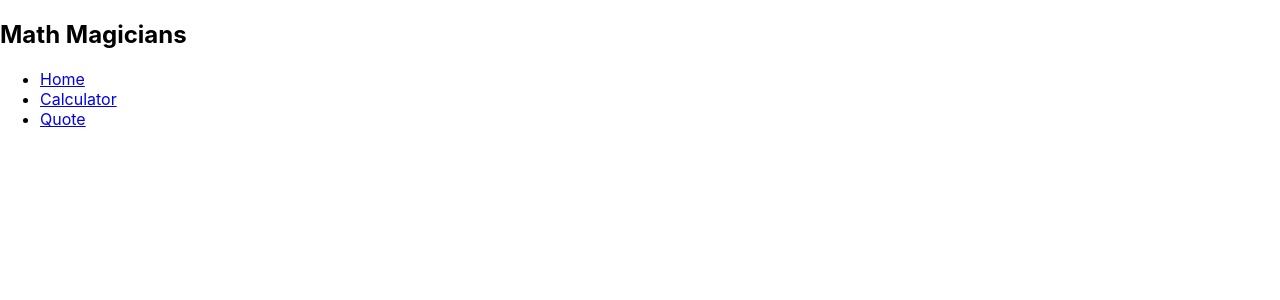
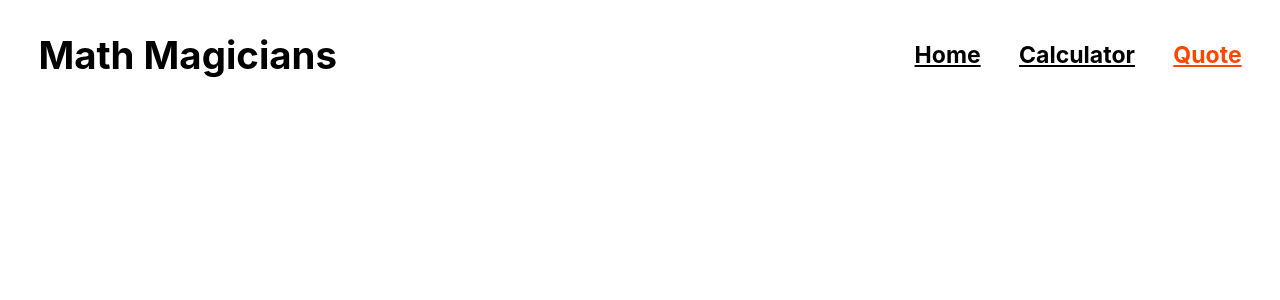
Before and after one commit to SlowKingV/math-magicians, a React (Create React App) app: page /quote in a window 1280 px wide. Shown: the top 300 px of the page. Built offline with nearby package versions, Linux system fonts and the light colour scheme; no server answers.

Commit message:
Add styles for Navigation bar

```diff
--- a/src/App.js
+++ b/src/App.js
@@ -5,11 +5,13 @@ import Calculator from './pages/Calculator';
 import Quote from './pages/Quote';
 
 const App = () => (
-  <Routes>
-    <Route path="/" element={<Home />} />
-    <Route path="calculator" element={<Calculator />} />
-    <Route path="quote" element={<Quote />} />
-  </Routes>
+  <div className="app">
+    <Routes>
+      <Route path="/" element={<Home />} />
+      <Route path="calculator" element={<Calculator />} />
+      <Route path="quote" element={<Quote />} />
+    </Routes>
+  </div>
 );
 
 export default App;
--- a/src/components/Navigation.js
+++ b/src/components/Navigation.js
@@ -1,4 +1,5 @@
 import { NavLink } from 'react-router-dom';
+import './css/Navigation.css';
 
 const links = [
   { id: 1, title: 'Home', path: '/' },
@@ -9,12 +10,12 @@ const links = [
 const Navigation = () => {
   console.log('Nav rendered');
   return (
-    <nav>
+    <nav className="navBar">
       <h1>Math Magicians</h1>
-      <ul>
+      <ul className="navList">
         {links.map((link) => (
-          <li key={link.id}>
-            <NavLink to={link.path} end>
+          <li key={link.id} className="navItem">
+            <NavLink to={link.path} className="navLink" end>
               {link.title}
             </NavLink>
           </li>
--- /dev/null
+++ b/src/components/css/Navigation.css
@@ -0,0 +1,24 @@
+.navBar {
+  display: flex;
+  justify-content: space-between;
+  padding: 0 2em;
+}
+
+.navList {
+  align-items: center;
+  column-gap: 2em;
+  display: flex;
+  list-style: none;
+  margin: 0;
+  padding: 0;
+}
+
+.navLink {
+  color: #000;
+  font-size: 1.2em;
+  font-weight: bold;
+}
+
+.navLink.active {
+  color: orangered;
+}
--- a/src/index.css
+++ b/src/index.css
@@ -1,4 +1,9 @@
+:root {
+  font-size: 1.5vw;
+}
+
 body {
+  box-sizing: border-box;
   margin: 0;
   font-family:
     -apple-system,
@@ -25,3 +30,11 @@ code {
     'Courier New',
     monospace;
 }
+
+h1 {
+  font-size: 2rem;
+}
+
+.app {
+  padding: 0 2em;
+}
```
